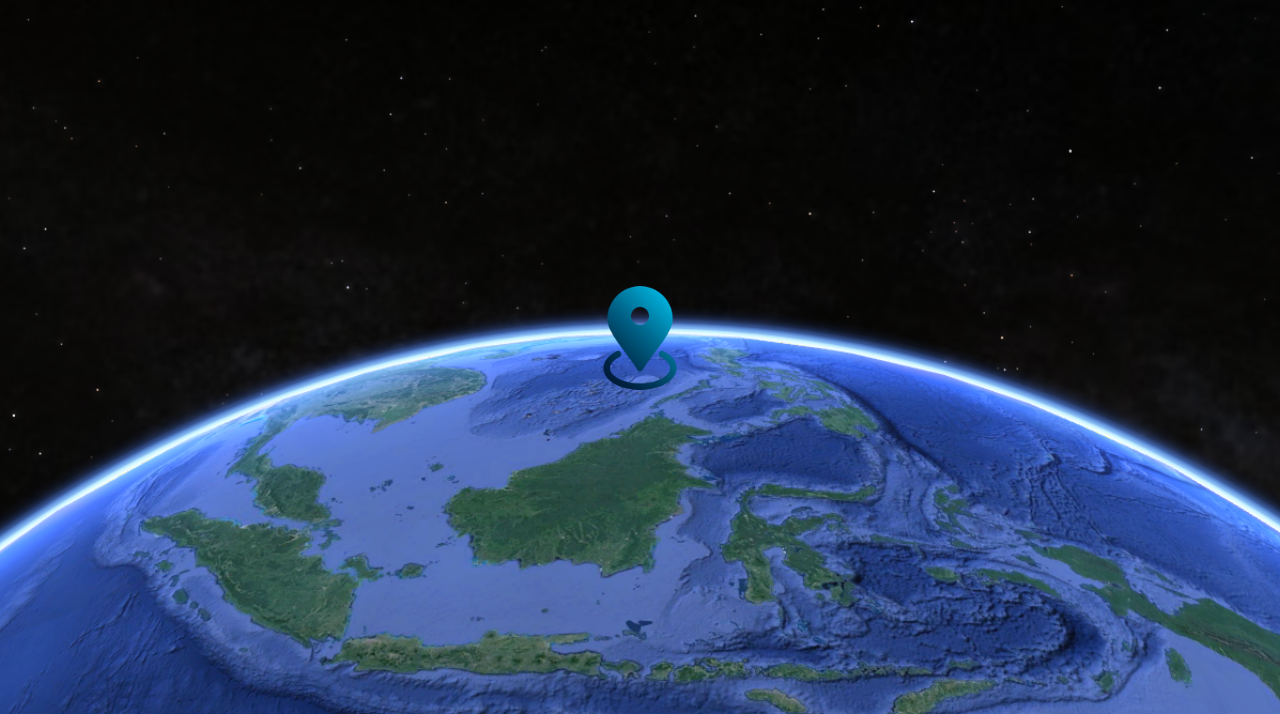
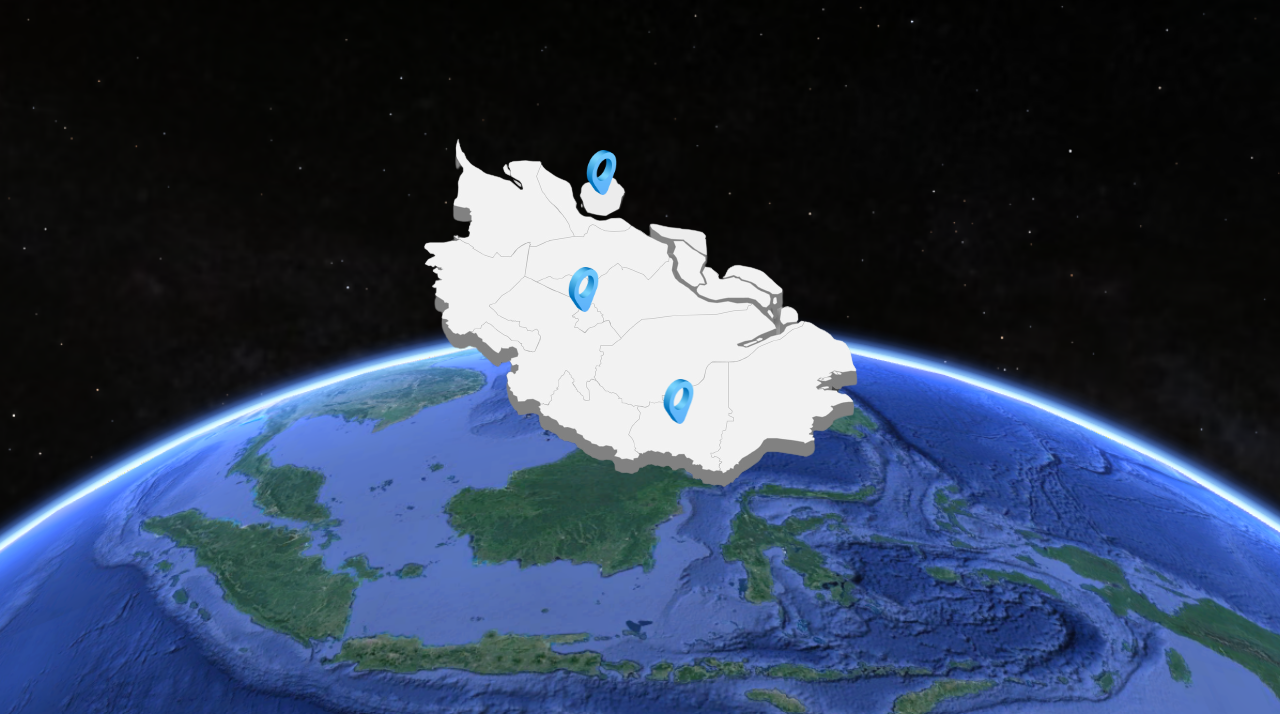
Before and after one commit to RizkyArdiansyahhh/tugas-papsi-individu-1, a plain HTML site: page index.html in a window 1280 px wide. Shown: the part 86-800 px from the top of the page. Drawn offline with Linux system fonts and the light colour scheme.

Commit message:
menambahkan foto,mengubah index.html,menambahkan style di css

```diff
--- a/css/style.css
+++ b/css/style.css
@@ -28,19 +28,55 @@ body main .content {
   justify-content: center;
   align-items: center;
 }
-body main .content img {
-  animation: scale 0.6s ease-in-out infinite alternate;
+body main .content .map {
+  position: relative;
 }
-body main .content img {
-  height: 90px;
+body main .content .map .img-map {
+  animation: scale 1s ease-in-out infinite alternate;
+}
+body main .content .map .img-map:hover {
+  animation-play-state: paused;
+}
+body main .content .icons1,
+.icons2,
+.icons3 {
+  position: absolute;
+  height: 45px;
+}
+body main .content .icons1 {
+  left: 11.2rem;
+  top: 4.7rem;
+}
+body main .content .icons2 {
+  left: 10.1rem;
+  top: 12rem;
+}
+body main .content .icons3 {
+  left: 16rem;
+  top: 19rem;
+}
+body main .content .map:hover .icons {
+  animation: scale2 0.6s ease-in-out infinite alternate;
+}
+body main .content .map .icons:hover .img-map {
+  animation-play-state: paused;
 }
 
 /* ANIMASI */
 @keyframes scale {
   0% {
-    transform: scale(1.2);
+    transform: scale(1.1);
   }
   100% {
     transform: translatey(0);
   }
 }
+
+@keyframes scale2 {
+  0% {
+    transform: scale(1.3);
+  }
+  100% {
+    transform: translatey(0);
+  }
+}
--- a/index.html
+++ b/index.html
@@ -22,10 +22,11 @@
     </header>
     <main>
       <div class="content">
-        <img src="img/placeholder.png" alt="Place Holder" />
-        <div class="map-container">
-          <div class="map"></div>
-        </div>
+      <div class="map">
+        <img class="img-map" src="img/map riau.png" alt="map riau" />
+        <img  class="icons1 icons" src="img/3d-map.png" alt="icons">
+        <img  class="icons2 icons" src="img/3d-map.png" alt="icons">
+        <img  class="icons3 icons" src="img/3d-map.png" alt="icons">
       </div>
     </main>
   </body>
```
Also changed, not shown: img/3d-map.png (added).
